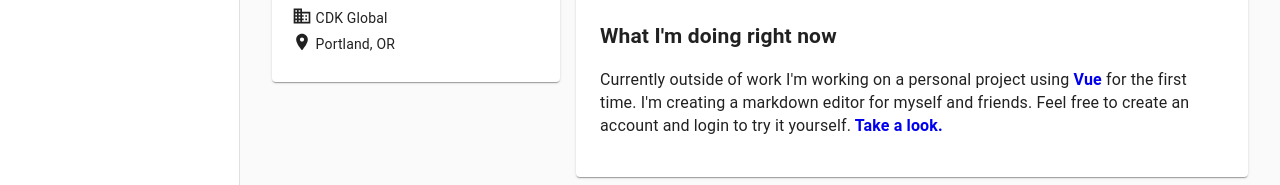
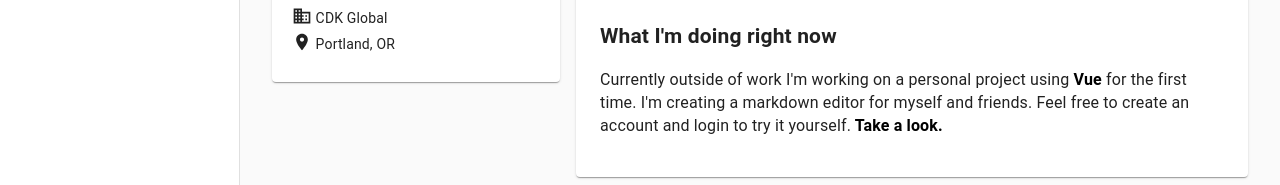
Before and after one commit to DallasCarraher/dallascarraher.dev, a React (Create React App) app: page / in a window 1280 px wide. Shown: the part 461-646 px from the top of the page. Built offline with nearby package versions, Linux system fonts and the light colour scheme; the HTML template or start-up script is replaced by a standard one.

Commit message:
uh oh, dark mode looked weird.

```diff
--- a/src/components/Home/Home.js
+++ b/src/components/Home/Home.js
@@ -46,7 +46,11 @@ export default function Home() {
                   href="https://vuejs.org/"
                   target="_blank"
                   rel="noopener noreferrer"
-                  style={{ fontWeight: "bold", textDecoration: "none" }}
+                  style={{
+                    fontWeight: "bold",
+                    textDecoration: "none",
+                    color: theme === LIGHT ? "black" : "white",
+                  }}
                 >
                   Vue
                 </a>{" "}
@@ -57,7 +61,11 @@ export default function Home() {
                   href="https://dallascarraher.github.io/"
                   target="_blank"
                   rel="noopener noreferrer"
-                  style={{ fontWeight: "bold", textDecoration: "none" }}
+                  style={{
+                    fontWeight: "bold",
+                    textDecoration: "none",
+                    color: theme === LIGHT ? "black" : "white",
+                  }}
                 >
                   {" "}
                   Take a look.
```
